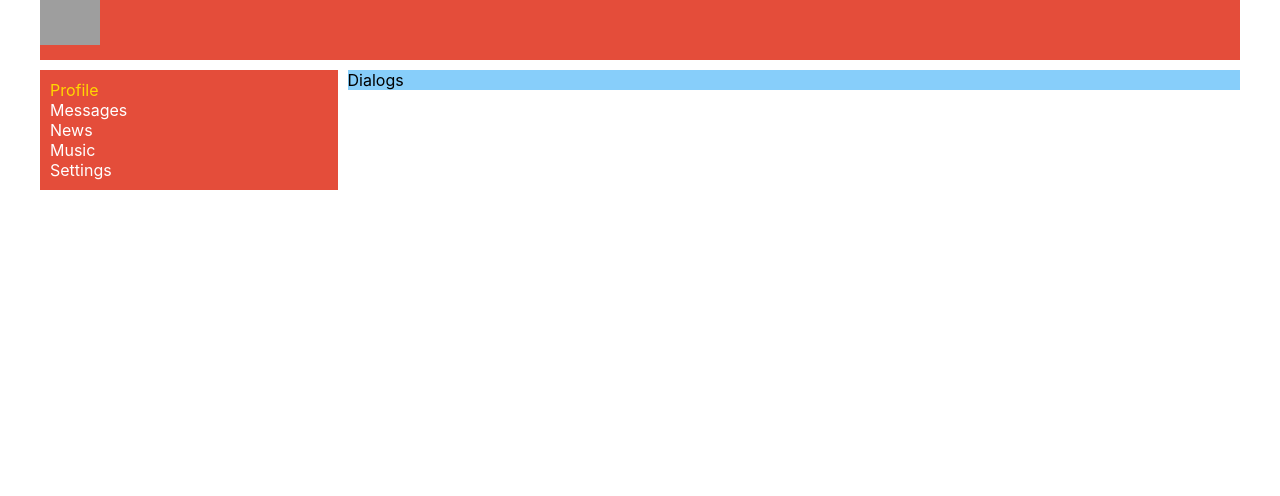
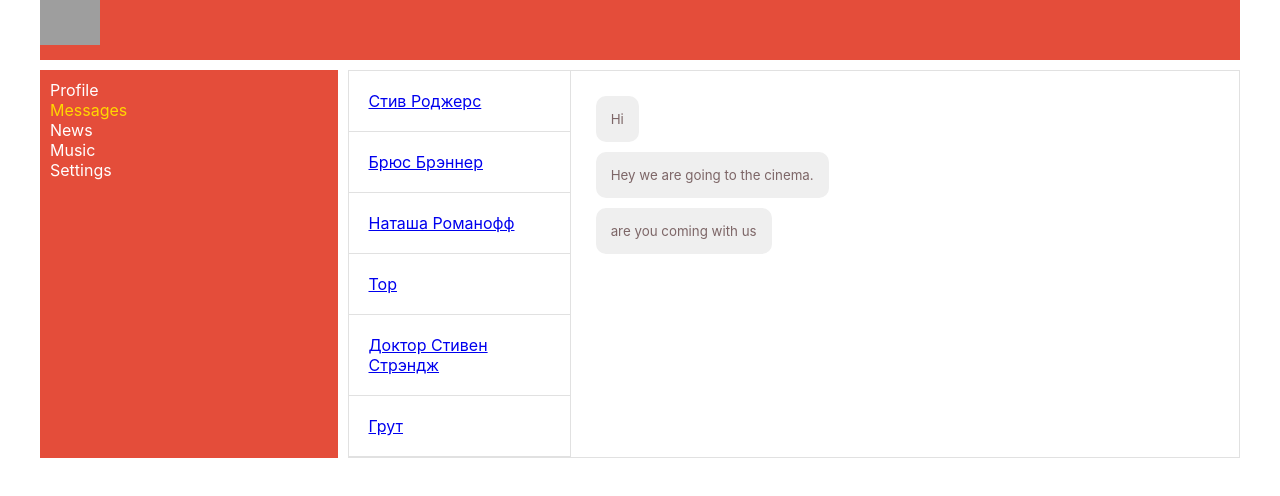
Before and after one commit to dev-alex-ya/react-kamasutra, a React (Create React App) app: page /dialogs in a window 1280 px wide. Shown: the top 496 px of the page. Built offline with nearby package versions, Linux system fonts and the light colour scheme; grey boxes are pictures that could not be loaded.

Commit message:
add dialogs page

```diff
--- a/src/components/Dialogs/Dialogs.jsx
+++ b/src/components/Dialogs/Dialogs.jsx
@@ -1,10 +1,39 @@
 import React from 'react';
 import classes from './Dialogs.module.css';
+import {NavLink} from "react-router-dom";
+
+
+
 
 const Dialogs = (props) => {
     return (
         <div className={classes.dialogs}>
-            Dialogs
+            <div className={classes.dialogsItems}>
+
+                <div className={classes.dialog + ' ' + classes.active}>
+                    <NavLink to='/dialogs/1'>Стив Роджерс</NavLink>
+                </div>
+                <div className={classes.dialog}>
+                    <NavLink to='/dialogs/3'>Брюс Брэннер</NavLink>
+                </div>
+                <div className={classes.dialog}>
+                    <NavLink to='/dialogs/4'>Наташа Романофф</NavLink>
+                </div>
+                <div className={classes.dialog}>
+                    <NavLink to='/dialogs/5'>Тор</NavLink>
+                </div>
+                <div className={classes.dialog}>
+                    <NavLink to='/dialogs/6'>Доктор Стивен Стрэндж</NavLink>
+                </div>
+                <div className={classes.dialog}>
+                    <NavLink to='/dialogs/7'>Грут</NavLink>
+                </div>
+            </div>
+            <div className={classes.messages}>
+                <div className={classes.message}>Hi</div>
+                <div className={classes.message}>Hey we are going to the cinema.</div>
+                <div className={classes.message}>are you coming with us</div>
+            </div>
         </div>
     );
 };
--- a/src/components/Dialogs/Dialogs.module.css
+++ b/src/components/Dialogs/Dialogs.module.css
@@ -1,3 +1,33 @@
 .dialogs {
-    background-color: lightskyblue;
+    display: grid;
+    grid-template-columns: 3fr 9fr;
 }
+
+.dialogsItems {
+    border: #e1e1e1 solid 1px;
+}
+
+.dialog {
+    border-bottom: #e1e1e1 solid 1px;
+    padding: 20px;
+}
+
+.messages {
+    display: flex;
+    flex-direction: column;
+    align-items: flex-start;
+    font-size: smaller;
+    border: #e1e1e1 solid 1px;
+    border-left: 0;
+    padding: 20px;
+}
+
+.message {
+    display: inline-block;
+    background-color: #efefef;
+    color: #7d6667;
+    padding: 15px;
+    margin: 5px;
+    border-radius: 10px;
+
+}
--- a/src/components/Navbar/Navbar.jsx
+++ b/src/components/Navbar/Navbar.jsx
@@ -1,26 +1,27 @@
 import React from 'react';
 import classes from './Navbar.module.css';
+import {NavLink} from "react-router-dom";
 
 const Nav = () => {
     return (
         <nav className={classes.nav}>
-            <div>
-                <a className={`${classes.item} ${classes.active}`} href='/profile'>Profile</a>
+            <div className={classes.item}>
+                <NavLink to='/profile' activeClassName={classes.active}>Profile</NavLink>
             </div>
-            <div>
-                <a className={classes.item} href='/dialogs'>Messages</a>
+            <div className={classes.item}>
+                <NavLink to='/dialogs' activeClassName={classes.active}>Messages</NavLink>
             </div>
-            <div>
-                <a className={classes.item} href='/news'>News</a>
+            <div className={classes.item}>
+                <NavLink to='/news' activeClassName={classes.active}>News</NavLink>
             </div>
-            <div>
-                <a className={classes.item} href='/music'>Music</a>
+            <div className={classes.item}>
+                <NavLink to='/music' activeClassName={classes.active}>Music</NavLink>
             </div>
-            <div>
-                <a className={classes.item} href='/settings'>Settings</a>
+            <div className={classes.item}>
+                <NavLink to='/settings' activeClassName={classes.active}>Settings</NavLink>
             </div>
         </nav>
     );
-}
+};
 
 export default Nav;
--- a/src/components/Navbar/Navbar.module.css
+++ b/src/components/Navbar/Navbar.module.css
@@ -5,11 +5,11 @@
     padding: 10px;
 }
 
-.item {
+.item a {
     color: #ffffff;
     text-decoration: none;
 }
 
-.active {
+.item a.active {
     color: gold;
 }
--- a/src/components/Profile/MyPosts/Post/Post.jsx
+++ b/src/components/Profile/MyPosts/Post/Post.jsx
@@ -2,7 +2,6 @@ import React from 'react';
 import classes from "./Post.module.css";
 
 const Post = (props) => {
-    debugger;
     return (
         <div className={classes.item}>
             <img src='https://cdn.pixabay.com/photo/2014/11/30/14/11/kitty-551554__340.jpg'></img>
--- a/src/components/Profile/Profile.jsx
+++ b/src/components/Profile/Profile.jsx
@@ -6,11 +6,17 @@ const Profile = () => {
     return (
         <div>
             <div>
-                <img src='https://cdn.sandals.com/beaches/v12/images/general/destinations/home/beach.jpg'></img>
+                <img className={classes.banner} src='https://cdn.sandals.com/beaches/v12/images/general/destinations/home/beach.jpg'></img>
             </div>
-            <div>
+            <div className={classes.info}>
                 <img src='https://cdn.pixabay.com/photo/2014/11/30/14/11/kitty-551554__340.jpg'></img>
-                <div className={classes.description}></div>
+                <div className={classes.description}>
+                    <ul>
+                        <li>Alex Ya</li>
+                        <li>from Ukraine</li>
+                        <li>I love React</li>
+                    </ul>
+                </div>
             </div>
             <MyPosts />
         </div>
--- a/src/components/Profile/Profile.module.css
+++ b/src/components/Profile/Profile.module.css
@@ -1,3 +1,14 @@
-.description{
+.info {
+    display: flex;
+    margin-bottom: 40px;
+}
 
+.banner {
+    height: 250px;
+    width: 50%;
+    margin-bottom: 40px;
 }
+
+.description {
+    font-size: 20px;
+}
```
